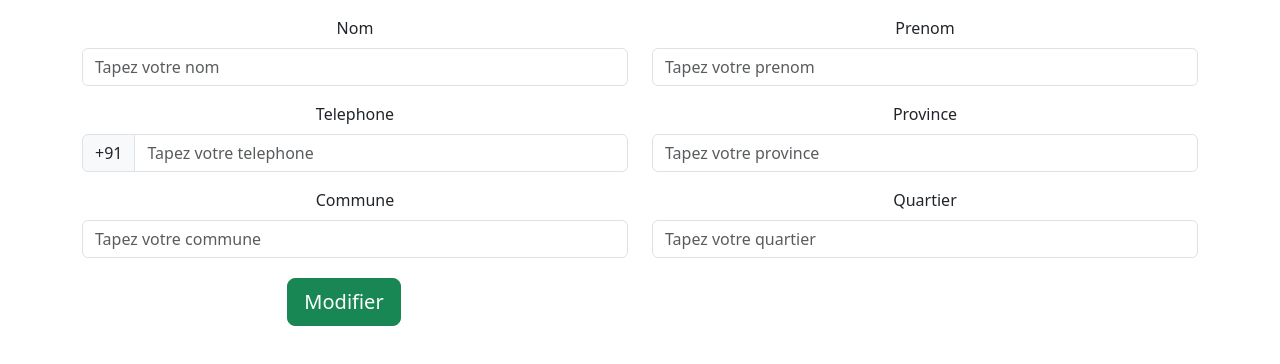
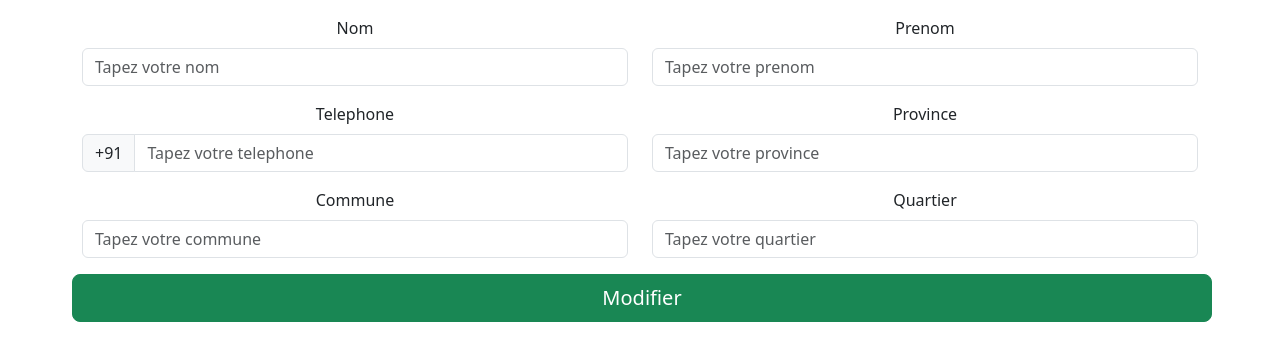
Before and after one commit to vannydevelopper/formation-react-js, a React (Create React App) app: page /update/1 in a window 1280 px wide. Shown: the top 364 px of the page. Built offline with nearby package versions, Linux system fonts and the light colour scheme; no server answers.

Commit message:
feat(elements):finalisation de navigation lors de modification

```diff
--- a/src/pages/EditPersonne.js
+++ b/src/pages/EditPersonne.js
@@ -1,6 +1,6 @@
 import React, {useState } from "react";
 import "./EditPersonne.css"
-import { Link } from "react-router-dom";
+import { Link, useNavigate } from "react-router-dom";
 import axios from "axios"
 import 'bootstrap/dist/css/bootstrap.min.css';
 import { Form, InputGroup, Row } from 'react-bootstrap';
@@ -13,22 +13,19 @@ export default function EditPersonne(){
         const [commune, setCommune] = useState("")
         const [quartier, setQuartier] = useState("")
 
+        const navigate = useNavigate()
 
-        const handleSubmit = async () =>{
-                try{
-                        await axios.post("http://localhost:3000/personne/ajout",{
-                                NOM : nom,
-                                PRENOM : prenom,
-                                TEL:telephone,
-                                PROVINCE:province,
-                                COMMUNE: commune ,
-                                QUARTIER:quartier
-                        });
-                }
-                catch(error){
-                        console.log(error)
-                }
-                setTimeout(()=>("/"), 500)
+
+        const handleSubmit = () =>{
+                axios.post('http://localhost:3000/personne/ajout', {
+                        NOM: nom,
+                        PRENOM: prenom,
+                        TEL: telephone,
+                        PROVINCE: province,
+                        COMMUNE: commune,
+                        QUARTIER: quartier
+                })
+                navigate('/')
         }
 
 
--- a/src/pages/ModificationPersonne.js
+++ b/src/pages/ModificationPersonne.js
@@ -2,7 +2,7 @@ import React, { useEffect, useState } from "react";
 import "./ModificationPersonne.css"
 import 'bootstrap/dist/css/bootstrap.min.css';
 import { Form, InputGroup, Row } from 'react-bootstrap';
-import { useParams } from "react-router-dom";
+import { useNavigate, useParams } from "react-router-dom";
 import axios from "axios"
 
 export default function ModificationPersonne() {
@@ -13,17 +13,27 @@ export default function ModificationPersonne() {
         const [commune, setCommune] = useState("")
         const [quartier, setQuartier] = useState("")
 
-        const {id} = useParams()
+        const navigate = useNavigate()
 
-        const editSubmit = async () =>{
+        const { id } = useParams()
 
+        const editSubmit = () => {
+                axios.put('http://localhost:3000/personne/' + id, {
+                        NOM: nom,
+                        PRENOM: prenom,
+                        TEL: telephone,
+                        PROVINCE: province,
+                        COMMUNE: commune,
+                        QUARTIER: quartier
+                })
+                navigate('/')
         }
 
 
-        useEffect(()=>{
-                (async()=>{
-                        try{
-                                if(id){
+        useEffect(() => {
+                (async () => {
+                        try {
+                                if (id) {
                                         const response = await axios.get(`http://localhost:3000/personne/getOne/${id}`);
                                         setNom(response.data.NOM)
                                         setPrenom(response.data.PRENOM)
@@ -33,11 +43,11 @@ export default function ModificationPersonne() {
                                         setQuartier(response.data.QUARTIER)
                                 }
                         }
-                        catch(error){
+                        catch (error) {
                                 console.log(error)
                         }
                 })()
-        },[id])
+        }, [id])
 
 
         return (
@@ -46,11 +56,11 @@ export default function ModificationPersonne() {
                                 <Row className="mb-3">
                                         <Form.Group controlId="formBasicEmail" className="col col-sm-6">
                                                 <Form.Label>Nom</Form.Label>
-                                                <Form.Control type="name" name="nom"  placeholder="Tapez votre nom" value={nom}  onChange={e => setNom(e.target.value)} className="form-control" />
+                                                <Form.Control type="name" name="nom" placeholder="Tapez votre nom" value={nom} onChange={e => setNom(e.target.value)} className="form-control" />
                                         </Form.Group>
                                         <Form.Group controlId="formBasicEmail" className="col col-sm-6">
                                                 <Form.Label>Prenom</Form.Label>
-                                                <Form.Control type="name" name="prenom"  placeholder="Tapez votre prenom" value={prenom}  onChange={e => setPrenom(e.target.value)} className="form-control" />
+                                                <Form.Control type="name" name="prenom" placeholder="Tapez votre prenom" value={prenom} onChange={e => setPrenom(e.target.value)} className="form-control" />
                                         </Form.Group>
                                 </Row>
                                 <Row className="mb-3">
@@ -58,28 +68,26 @@ export default function ModificationPersonne() {
                                                 <Form.Label>Telephone</Form.Label>
                                                 <InputGroup>
                                                         <InputGroup.Text id="basic-addon1">+91</InputGroup.Text>
-                                                        <Form.Control aria-label="Mobile Number" type="mobile" aria-describedby="basic-addon1" className="form-control" name="telephone"  placeholder="Tapez votre telephone" value={telephone}  onChange={e => setTelephone(e.target.value)} />
+                                                        <Form.Control aria-label="Mobile Number" type="mobile" aria-describedby="basic-addon1" className="form-control" name="telephone" placeholder="Tapez votre telephone" value={telephone} onChange={e => setTelephone(e.target.value)} />
                                                 </InputGroup>
                                         </Form.Group>
                                         <Form.Group controlId="formBasicEmail" className="col col-sm-6">
                                                 <Form.Label>Province</Form.Label>
-                                                <Form.Control type="name" name="province"  placeholder="Tapez votre province" value={province}  onChange={e => setProvince(e.target.value)} className="form-control" />
+                                                <Form.Control type="name" name="province" placeholder="Tapez votre province" value={province} onChange={e => setProvince(e.target.value)} className="form-control" />
                                         </Form.Group>
                                 </Row>
                                 <Row className="mb-3">
                                         <Form.Group controlId="formBasicEmail" className="col col-sm-6">
                                                 <Form.Label>Commune</Form.Label>
-                                                <Form.Control type="name" name="commune"  placeholder="Tapez votre commune" value={commune}  onChange={e => setCommune(e.target.value)} className="form-control" />
+                                                <Form.Control type="name" name="commune" placeholder="Tapez votre commune" value={commune} onChange={e => setCommune(e.target.value)} className="form-control" />
                                         </Form.Group>
                                         <Form.Group controlId="formBasicEmail" className="col col-sm-6">
                                                 <Form.Label>Quartier</Form.Label>
-                                                <Form.Control type="name" name="quartier"  placeholder="Tapez votre quartier" value={quartier}  onChange={e => setQuartier(e.target.value)} className="form-control" />
+                                                <Form.Control type="name" name="quartier" placeholder="Tapez votre quartier" value={quartier} onChange={e => setQuartier(e.target.value)} className="form-control" />
                                         </Form.Group>
                                 </Row>
                                 <Row className="mb-3">
-                                        <Form.Group controlId="formGridCheckbox" className="col col-sm-6">
-                                                <button type="submit" onClick={editSubmit} className="me-4 btn btn-success btn-lg btn-block">Modifier</button>
-                                        </Form.Group>
+                                        <button type="submit" onClick={editSubmit} className="me-4 btn btn-success btn-lg btn-block">Modifier</button>
                                 </Row>
                         </form>
                 </div>
```
